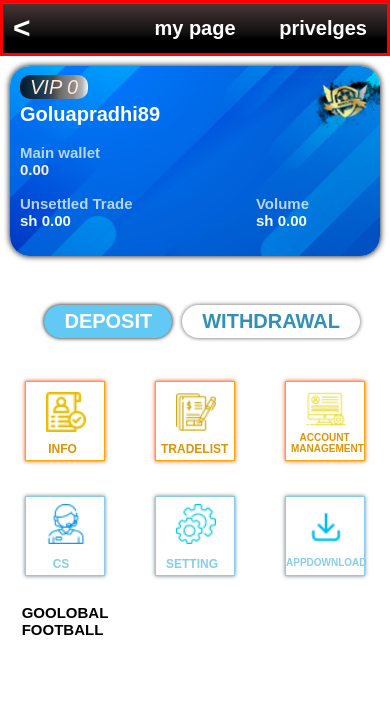
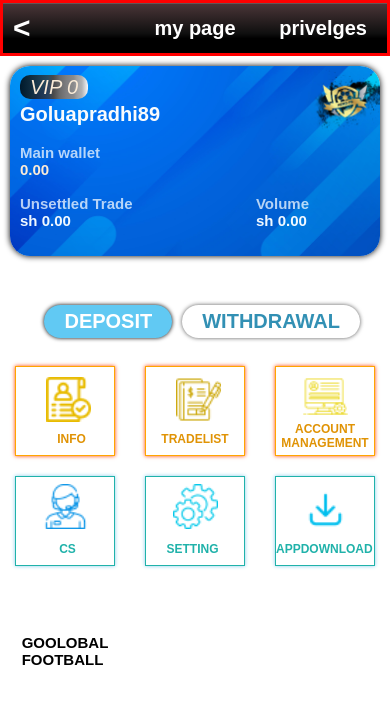
Before and after one commit to 930-rahulvishwakarma/index2.github.io, a plain HTML site: page index.html in a window 390 px wide. Drawn offline with Linux system fonts and the light colour scheme.

Commit message:
Add files via upload

```diff
--- /dev/null
+++ b/account.js
@@ -0,0 +1,10 @@
+var modalthree = document.getElementById("modalthree");
+var btnthree = document.getElementById("mybtn3");
+var closethree = document.getElementById("closethree");
+
+btnthree.onclick = function(){
+    modalthree.style.display = "block";
+}
+closethree.onclick = function(){
+    modalthree.style.display ="none";
+}
--- a/index.html
+++ b/index.html
@@ -10,13 +10,14 @@
 
     <script defer src="ondex2.js"></script>
     <script defer src="trade.js"></script>
+    <script defer src="account.js"></script>
 </head>
 
 <body>
     <div class="outercantainer">
         <div id="frist">
-            <nav id="fristarrow"> <
-                </nav>
+            <nav id="fristarrow">
+                < </nav>
                     <nav id="mypage">my page</nav>
                     <nav id="priv">privelges</nav>
         </div>
@@ -51,6 +52,7 @@
                 WITHDRAWAL
             </span>
         </div>
+        <!-- footer -->
         <div class="footer">
             <div class="one" id="myBtn">
                 <p>INFO</p>
@@ -58,7 +60,7 @@
             <div class="two" id="mybtn">
                 <p>TRADELIST</p>
             </div>
-            <div class=" three">
+            <div class=" three" id="mybtn3">
                 <p>ACCOUNT<br>MANAGEMENT</p>
             </div>
             <div class="four">
@@ -109,7 +111,7 @@
             </div>
         </div>
 
-    </div>
+
         <!-- tradeinear-->
         <div id="Modaltrade" class="myModal">
             <div class="modelContent">
@@ -125,7 +127,15 @@
                 </div>
             </div>
         </div>
+        <!-- Account management -->
+          <div class="modalthree" id="modalthree">
+               <div class="accounthead">
+                 <p id="closethree"> < </p>
+                 <p id="card">Add Card</p>
+               </div>
 
+          </div>
+    </div>
 </body>
 
 </html>
--- a/index2.css
+++ b/index2.css
@@ -17,7 +17,7 @@ html {
   width: 100vw;
   font-size: 62.5%;
   overflow-x: hidden;
-  /* overflow-y: hidden; */
+  overflow-y: hidden;
   font-family: Arial, Helvetica, sans-serif;
 }
 .outercantainer {
@@ -247,20 +247,20 @@ span i {
   grid-template-columns: repeat(3, 1fr);
   grid-template-rows: repeat(2, 10rem) 10rem;
   place-items: center;
-  /* outline: .2rem solid yellow; */
- /* background-color: blue; */
- /* color: antiquewhite; */
  font-size: 1.5rem;
  font-weight: 700;
- margin-top: 3rem;
+ margin-top: 2rem;
+ grid-row-gap: 2rem;
+ /* padding-bottom: 2rem; */
 }
 .one{
-    width: 14rem;
+  align-self: center;
+    width: 10rem;
     height: 10rem;
     border: 1px solid orange;
     background-image: url(info.png);
     background-repeat: no-repeat;
-    background-position: top 1rem left 4rem;
+    background-position: top 1rem left 3rem;
     background-size: 4rem;
   box-shadow: 0px 0px 4px orangered;
   }
@@ -268,15 +268,15 @@ span i {
   color: rgb(224, 147, 5);
   text-align: center;
     padding-top: 6rem;
-    padding-right: 2rem;
+    padding-right: .5rem;
 }
 .two{
-    width: 14rem;
+  width: 10rem;
   height: 10rem;
   border: 1px solid orange;
   background-image: url(tradelist.png);
   background-repeat: no-repeat;
-    background-position: top 1rem left 4rem;
+  background-position: top 1rem left 3rem;
   background-size: 4rem;
 box-shadow: 0px 0px 4px orangered;
 }
@@ -284,16 +284,14 @@ span i {
 color: rgb(224, 147, 5);
 text-align: center;
   padding-top: 6rem;
-    padding-right: .6rem;
-}
-
-.three{
-    width: 14rem;
+  padding-right: .5rem;
+}.three{
+  width: 10rem;
   height: 10rem;
   border: 1px solid orange;
   background-image: url(account.png);
   background-repeat: no-repeat;
-    background-position: top 1rem left 4rem;
+  background-position: top 1rem left 3rem;
   background-size: 4rem;
 box-shadow: 0px 0px 4px orangered;
 }
@@ -301,61 +299,133 @@ span i {
 color: rgb(224, 147, 5);
 text-align: center;
   padding-top: 6rem;
-  padding-right: .6rem;
-}
-
-.four{
-    width: 14rem;
+  padding-right: .5rem;
+}.four{
+  width: 10rem;
   height: 10rem;
-    border: 1px solid skyblue;
+  border: 1px solid lightseagreen;
   background-image: url(customer-service.png);
   background-repeat: no-repeat;
-    background-position: top 1rem left 4rem;
+  background-position: top 1rem left 3rem;
   background-size: 4rem;
-    box-shadow: 0px 0px 4px slategrey;
+box-shadow: 0px 0px 4px skyblue;
 }
 .four p{
-  color: skyblue;
+  color: lightseagreen;
 text-align: center;
   padding-top: 6rem;
-    padding-right: 1.8rem;
+  padding-right: .5rem;
 }
-
 .five{
-    width: 14rem;
+  border: 1px solid lightseagreen;
+  width: 10rem;
   height: 10rem;
-    border: 1px solid skyblue;
   background-image: url(settings.png);
   background-repeat: no-repeat;
-    background-position: top 1rem left 4rem;
-  box-shadow: 0px 0px 4px slategrey;
+  background-position: top 1rem left 3rem;
   background-size: 4rem;
+box-shadow: 0px 0px 4px skyblue;
 }
 .five p{
-  color: skyblue;
+  color: lightseagreen;
   text-align: center;
   padding-top: 6rem;
-    padding-right: .6rem;
-}
-
-.six{
-    width: 14rem;
+  padding-right: .5rem;
+}.six{
+  width: 10rem;
   height: 10rem;
-    border: 1px solid skyblue;
+  border: 1px solid lightseagreen;
   background-image: url(download.png);
   background-repeat: no-repeat;
-    background-position: top 1rem left 4rem;
+  background-position: top 1rem left 3rem;
   background-size: 4rem;
-    box-shadow: 0px 0px 4px slategrey;
+box-shadow: 0px 0px 4px skyblue;
 }
 .six p{
-  color: skyblue;
+  color: lightseagreen;
 text-align: center;
   padding-top: 6rem;
-    padding-right: .6rem;
+  padding-right: .5rem;
 }
 
 /* media */
+@media (max-width:28rem){
+  .one{
+    width: 6rem;
+    height: 6rem;
+    background-size: 3rem;
+    background-position: top .5rem left 1.5rem;
+}
+.one p{
+  padding-top: 4rem;
+  padding-left: 1.5rem;
+  font-size: 1.1rem;
+  font-weight: 800;
+}
+.two{
+     width: 6rem;
+    height: 6rem;
+    background-position:top .5rem left 1.5rem;
+   background-size: 3.5rem;
+  }
+.two p{
+  padding-top: 4.5rem;
+  font-size: 1rem;
+  font-weight: 800;
+   padding-left: .5rem;
+}
+.three{
+    width: 6rem;
+    height: 6rem;
+    background-size: 3rem;
+    background-position:top .4rem left 1rem;
+  }
+  .three p{
+    padding-top: 4rem;
+    font-size: .8rem;
+    font-weight: 700;
+  }
+.four{
+  margin-bottom: 5rem;
+  width: 6rem;
+    height: 6rem;
+    background-size: 3rem;
+    background-position:top .5rem left 1rem;
+  }
+  .four p{
+    padding-top: 4rem;
+    padding-left: 1rem;
+    font-size: 1.2rem;
+    font-weight: 900;
+  }
+.five{
+  margin-bottom: 5rem;
+
+    width: 6rem;
+    height:6rem;
+    background-size: 3rem;
+    background-position: top .5rem left 1rem;
+}
+
+.five p{
+  font-size: 1.2rem;
+  padding-top: 4rem;
+  font-weight: 900;
+}
+.six{
+    margin-bottom: 5rem;
+    width: 6rem;
+    height: 6rem;
+    background-position: top .5rem left 1rem;
+    background-size: 3rem;
+}
+.six p{
+    padding-top: 4rem;
+    font-size: .7rem;
+    font-weight: 900;
+  }
+}
+
 @media (max-width:41.4rem){
   .one{
     width: 12rem;
@@ -379,7 +449,6 @@ span i {
     width: 12rem;
     height: 10rem;
     background-size: 5rem;
-    /* margin-right: 1rem; */
     background-position:top .4rem ;
   }
   .three p{
@@ -417,7 +486,7 @@ span i {
     /* padding-left: .2rem; */
   }
 }
-@media (max-width:360rem){
+@media (max-width:36rem){
   .one{
     margin: 0 1rem;
     width: 10rem;
@@ -490,75 +559,7 @@ span i {
     /* padding-left: .2rem; */
   }
 }
-@media (max-width:28rem){
-  .one{
-    width: 8rem;
-    height: 8rem;
-    background-size: 4rem;
-    background-position: top 1rem left 2rem;
-}
-.one p{
-  padding-top: 6rem;
-  padding-left: 1.5rem;
-  font-size: 1.2rem;
-}
-.two{
-     width: 8rem;
-    height: 8rem;
-    background-position:top 1rem left 2rem;
-   background-size: 4rem;
-  }
-.two p{
-  padding-top: 6rem;
-  font-size: 1.2rem;
-  padding-left: .5rem;
-}
-.three{
-    width: 8rem;
-    height: 8rem;
-    background-size: 4rem;
-    background-position:top .7rem left 2rem;
-  }
-  .three p{
-    padding-top: 5rem;
-    font-size: 1rem;
-    /* padding-right: rem; */
-}
-.four{
-    width: 8rem;
-    height: 8rem;
-    background-size: 4rem;
-    background-position:top .7rem left 2rem;
-    margin-top: 3rem;
-  }
-  .four p{
-    padding-top: 6rem;
-    padding-left: 1rem;
-    font-size: 1.2rem;
-  }
-.five{
-    width: 8rem;
-    height: 8rem;
-    background-size: 4rem;
-    background-position: top .7rem left 2rem;
-}
 
-.five p{
-  font-size: 1.2rem;
-  padding-top: 6rem;
-}
-.six{
-    width: 8rem;
-    height: 8rem;
-    background-position: top 1rem left 2rem;
-    background-size: 4rem;
-}
-.six p{
-    padding-top: 6rem;
-    font-size: 1rem;
-    /* padding-left: .2rem; */
-  }
-}
 
 /* inear info  */
  .modal-content {
@@ -687,7 +688,7 @@ input[type="password"]{
 .modalContent {
   width: 100vw;
   height: 100vh;
- background-color: rgba(218, 218, 218, 0.923);
+ /* background-color: rgba(218, 218, 218, 0.923); */
 
 }
 .myModal {
@@ -700,7 +701,6 @@ z-index: 1;
 width: 100vw;
 height: 100vh;
 overflow: hidden;
-background: rgb(32,0,5);
 background: linear-gradient(177deg, rgba(32,0,5,1) 3%, rgba(34,0,5,1) 8%, rgba(36,0,5,1) 11%, rgba(39,0,6,1) 16%, rgba(41,0,6,1) 20%, rgba(38,0,6,1) 26%, rgba(44,0,7,1) 37%, rgba(87,1,14,1) 100%);
 
 }
@@ -753,3 +753,36 @@ h2{
   font-size: 2rem;
   font-weight: 800;
 }
+
+/* account popup */
+
+.modalthree{
+  position: absolute;
+  left: 0;
+  top: 0;
+  display: none;
+  width: 100vw;
+  height: 100vh;
+ overflow: hidden;
+background: rgb(32,0,5);
+
+}
+.accounthead{
+  border-bottom: 1px solid white;
+  font-size: 3rem;
+  font-weight: 700;
+  color: #ffffff;
+  display: grid;
+  grid-template-columns: repeat(3,1fr);
+  grid-template-rows: 5rem;
+  place-items: center;
+}
+#closethree {
+  justify-self: baseline;
+  padding-left: 2rem;
+}
+@media (max-width:46.7rem){
+  .accounthead{
+    font-size: 2rem;
+  }
+}
```
Lines whose indentation alone changed are shown as unchanged.
